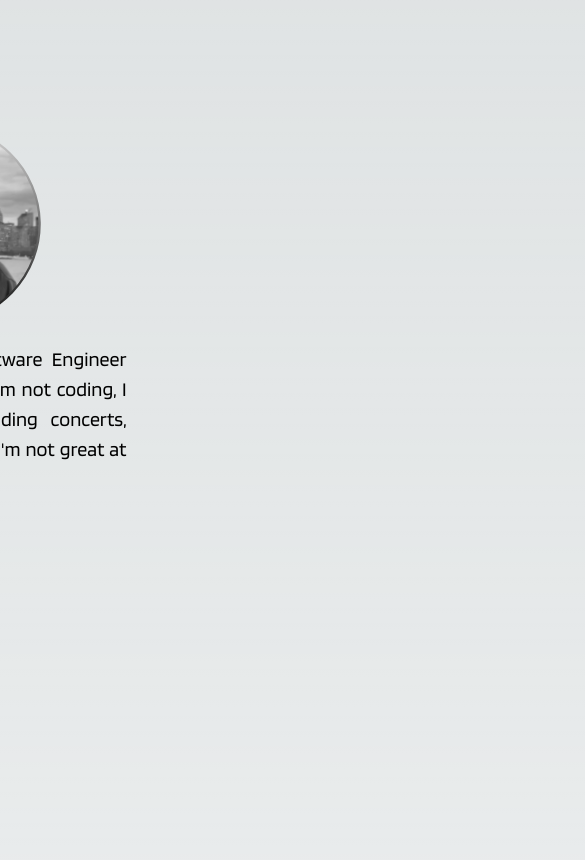
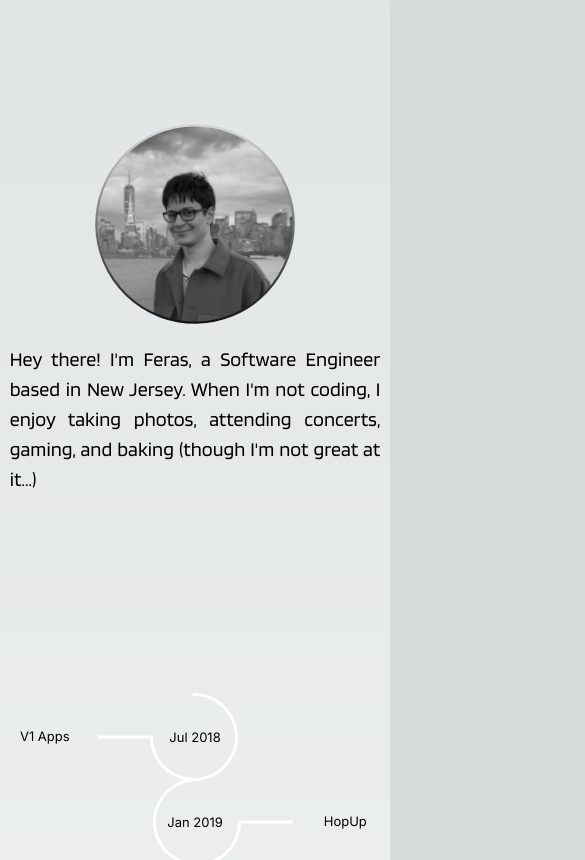
Before and after one commit to ferasahmad/feras-ahmad, a Next.js app: page / in a window 390 px wide. Shown: the part 920-1780 px from the top of the page, 585 px wide, since content can reach past the window. Built offline with nearby package versions, Linux system fonts and the light colour scheme; a web font is replaced by a local one.

Commit message:
fix: about section on mobile

```diff
--- a/src/components/sections/About.tsx
+++ b/src/components/sections/About.tsx
@@ -8,7 +8,6 @@ import GradientCircle from "../GradientCircle";
 const About: NextPage = () => {
   return (
     <Container>
-      <TextAndImage>
       <AnimateOnScroll>
         <DesktopImage src="/images/me.svg" height={300} width={300} alt="" />
         <MobileImage src="/images/me.svg" height={200} width={200} alt="" />
@@ -20,7 +19,6 @@ const About: NextPage = () => {
           gaming, and baking (though I&apos;m not great at it...)
         </Text>
       </AnimateOnScroll>
-      </TextAndImage>
       <GradientCircle
         top="0%"
         left="-40%"
@@ -44,13 +42,6 @@ const About: NextPage = () => {
 };
 
 const Container = styled.div`
-  position: relative;
-  width: 878px;
-  height: 100vh;
-  justify-content: space-between;
-`;
-
-const TextAndImage = styled.div`
   position: relative;
   display: flex;
   align-items: center;
```
Lines whose indentation alone changed are shown as unchanged.
